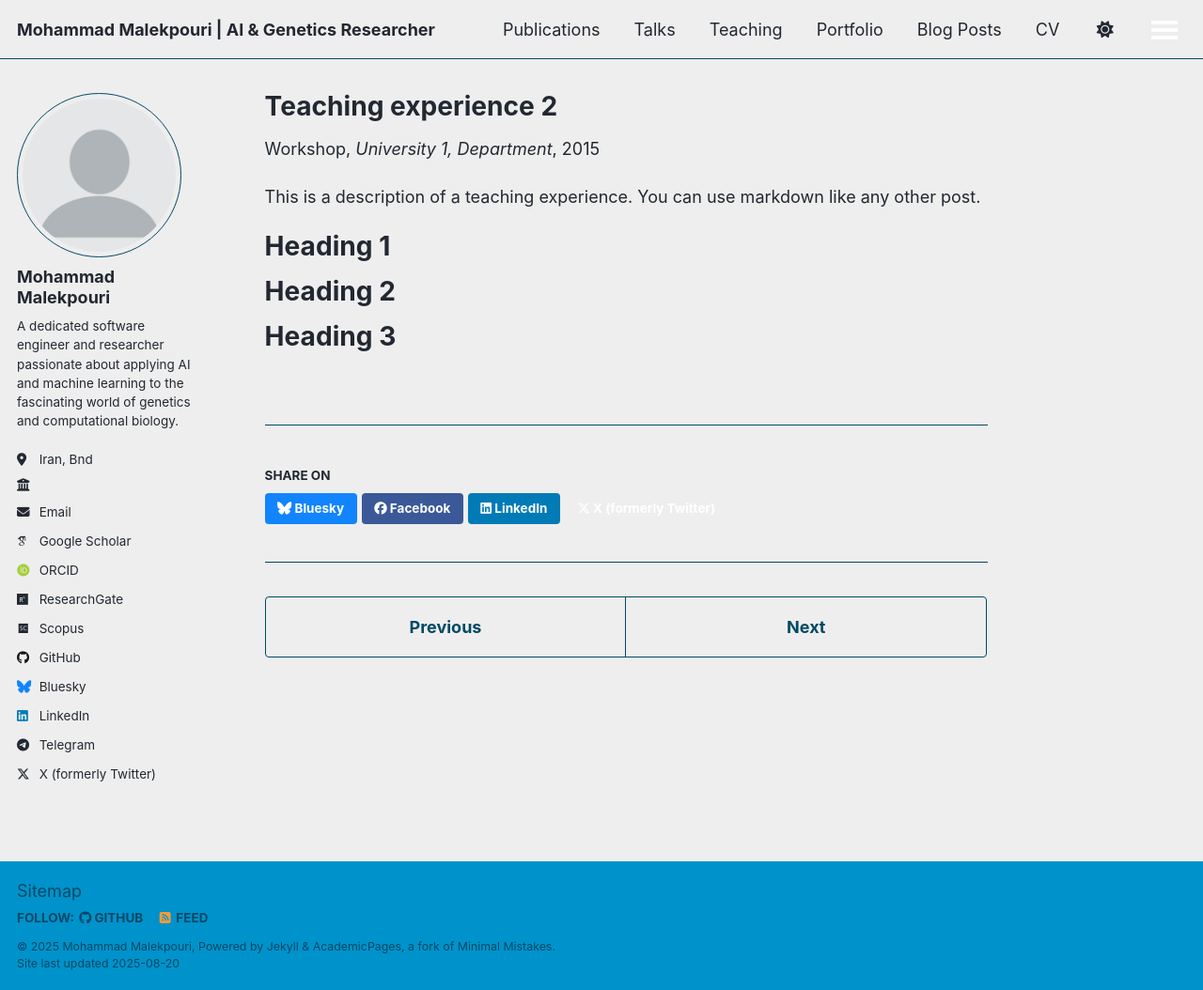
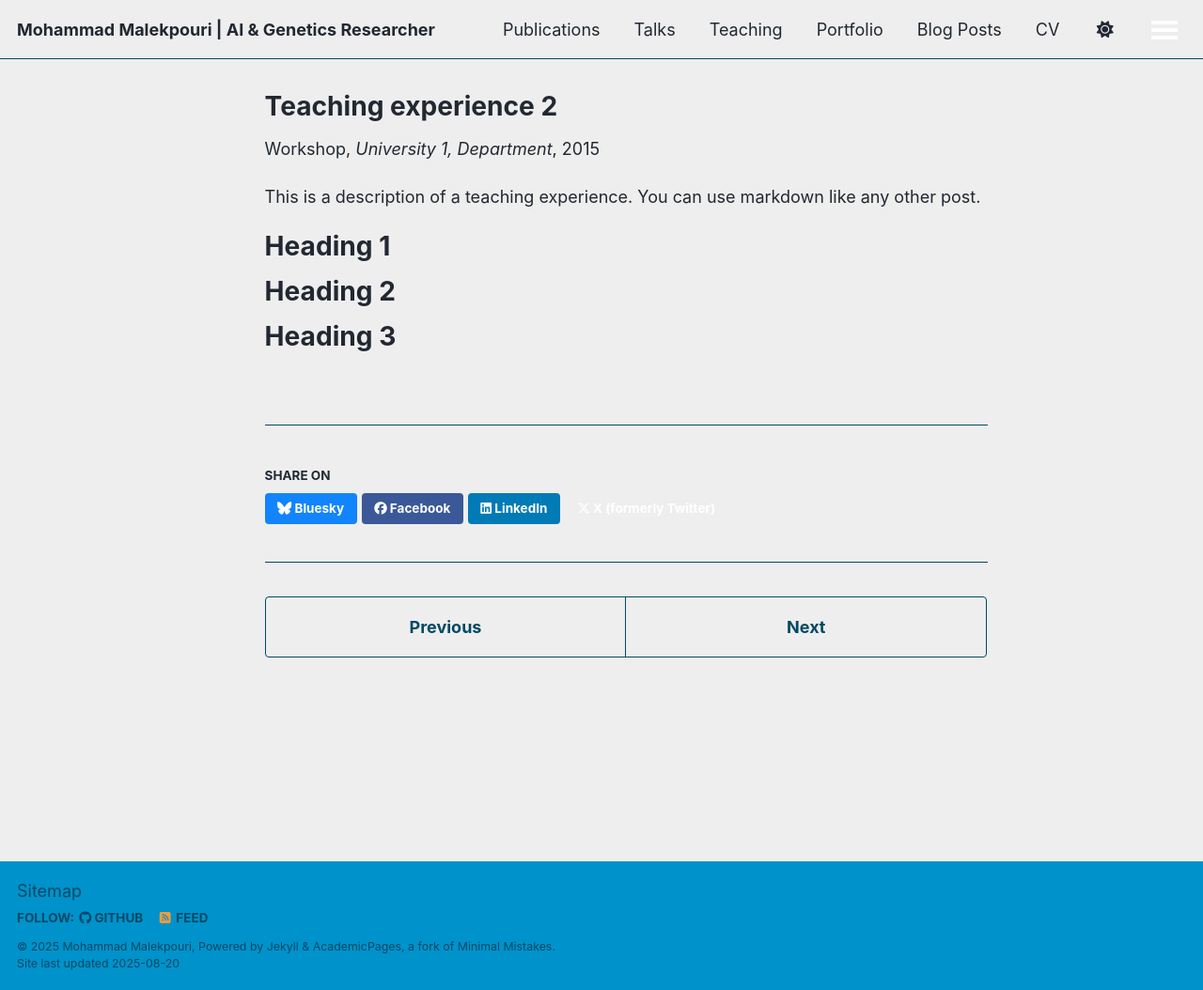
Before and after one commit to malekpouri/malekpouri.github.io, a Jekyll site: the page built from _teaching/2015-spring-teaching-2.md, in a window 1280 px wide and 1054 px high. Shown: the whole window at 94% size. Built offline with Jekyll 4.4.1, drawn with Linux system fonts in a browser that asks for light colours; some web fonts are replaced; a script that is not in the unit is left out; part of the change alters nothing that is shown.

Commit message:
Update _config.yml

```diff
--- a/_config.yml
+++ b/_config.yml
@@ -11,7 +11,7 @@ repository               : "malekpouri/malekpouri.github.io"
 
 # Site Author - Sidebar Info
 author:
-  avatar           : "profile.png"
+  avatar           : "profile1.jpg"
   name             : "Mohammad Malekpouri"
   pronouns         :
   bio              : "A dedicated software engineer and researcher passionate about applying AI and machine learning to the fascinating world of genetics and computational biology."
@@ -79,7 +79,7 @@ social:
     - "https://github.com/malekpouri"
     - "https://www.linkedin.com/in/malekpouri"
     - "https://orcid.org/0009-0001-6278-6163"
-    - "https://bsky.app/profile/malekpouri.bsky.social"
+    - "https://bsky.app//malekpouri.bsky.social"
 
 # Analytics
 analytics:
@@ -163,7 +163,7 @@ defaults:
       type: posts
     values:
       layout: single
-      author_profile: true
+      author_: true
       read_time: true
       comments: false
       share: true
@@ -173,13 +173,13 @@ defaults:
       type: pages
     values:
       layout: single
-      author_profile: true
+      author_: true
   - scope:
       path: ""
       type: teaching
     values:
       layout: single
-      author_profile: true
+      author_: true
       share: true
       comments: false
   - scope:
@@ -187,7 +187,7 @@ defaults:
       type: publications
     values:
       layout: single
-      author_profile: true
+      author_: true
       share: true
       comments: false
   - scope:
@@ -195,7 +195,7 @@ defaults:
       type: portfolio
     values:
       layout: single
-      author_profile: true
+      author_: true
       share: true
       comment: false
   - scope:
@@ -203,7 +203,7 @@ defaults:
       type: talks
     values:
       layout: talk
-      author_profile: true
+      author_: true
       share: true
 
 # Sass/SCSS
```
